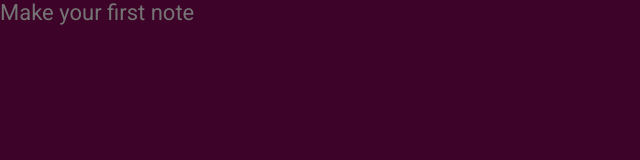
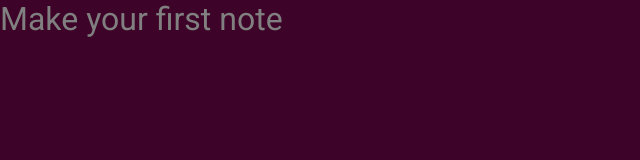
Before and after one commit to Lamzin/lamzin.github.io, a plain HTML site: page index.html in a window 1280 px wide. Shown: the whole page, without its empty margins (0-640 px from the left). Drawn offline with Linux system fonts and the light colour scheme.

Commit message:
Fix font sizes

```diff
--- a/styles.css
+++ b/styles.css
@@ -20,5 +20,12 @@ textarea {
   color: white;
 
   font-family: "Roboto";
-  font-size: 22px;
+  font-size: 2pc;
 }
+
+textarea::placeholder {
+  color: gray;
+
+  font-family: "Roboto";
+  font-size: 2pc;
+}
```
